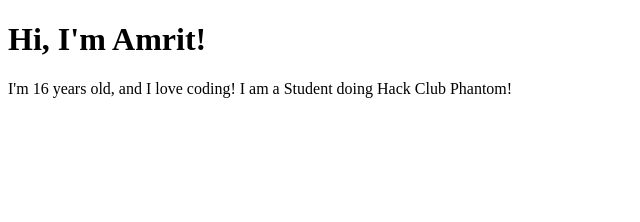
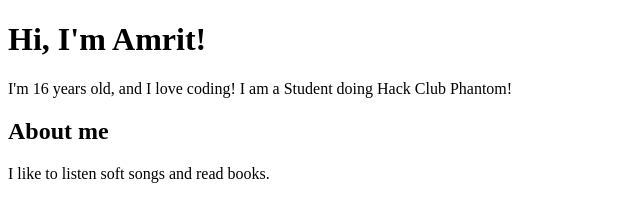
Before and after one commit to AmritParadox-27/my-portfolio, a plain HTML site: page index.html in a window 1280 px wide. Shown: the whole page, without its empty margins (0-640 px from the left). Drawn offline with Linux system fonts and the light colour scheme.

Commit message:
add an about me section

```diff
--- a/index.html
+++ b/index.html
@@ -6,5 +6,7 @@
 	<body>
 		<h1>Hi, I'm Amrit!</h1>
 		<p>I'm 16 years old, and I love coding! I am a Student doing Hack Club Phantom!</p>
+        <h2>About me</h2>
+        <p>I like to listen soft songs and read books.</p>
 	</body>
 </html>
```
